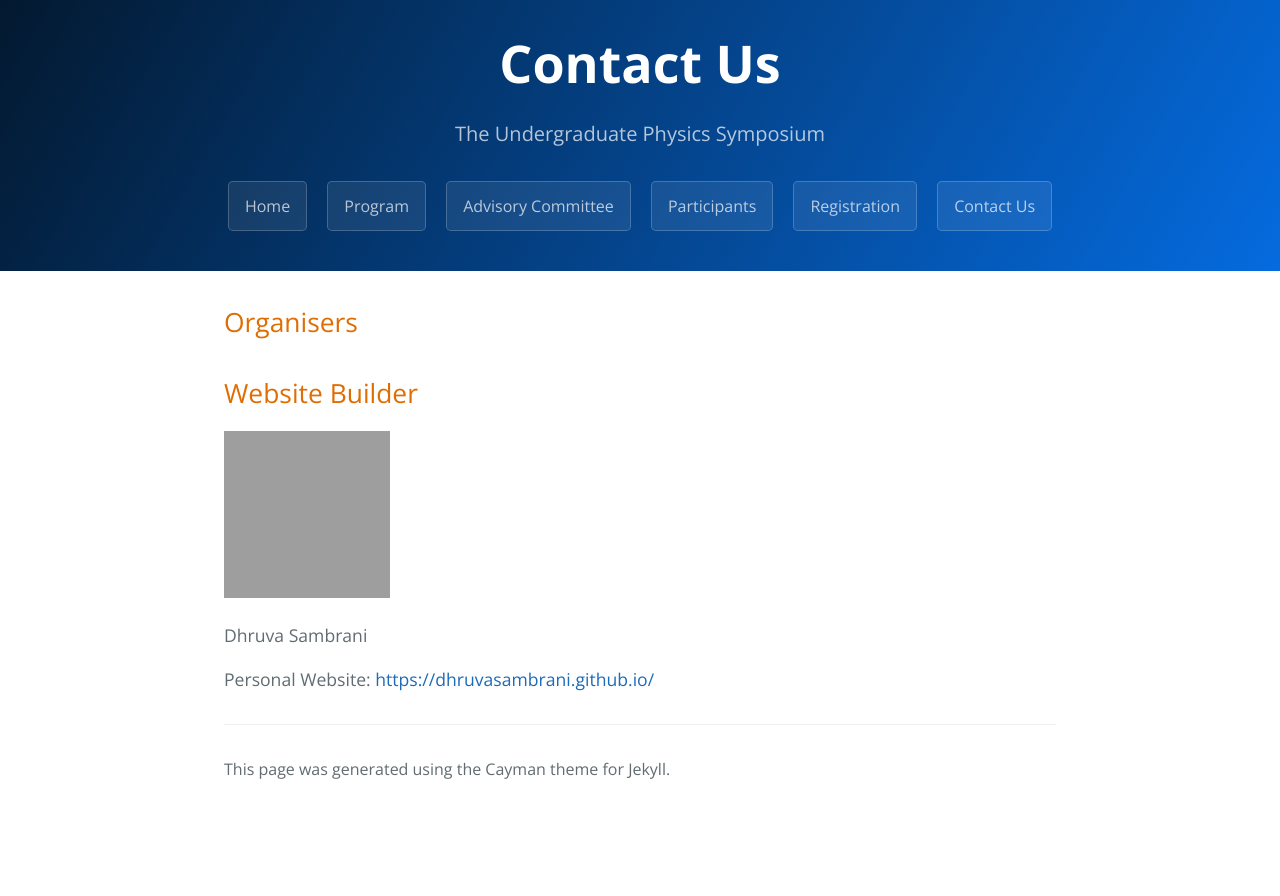
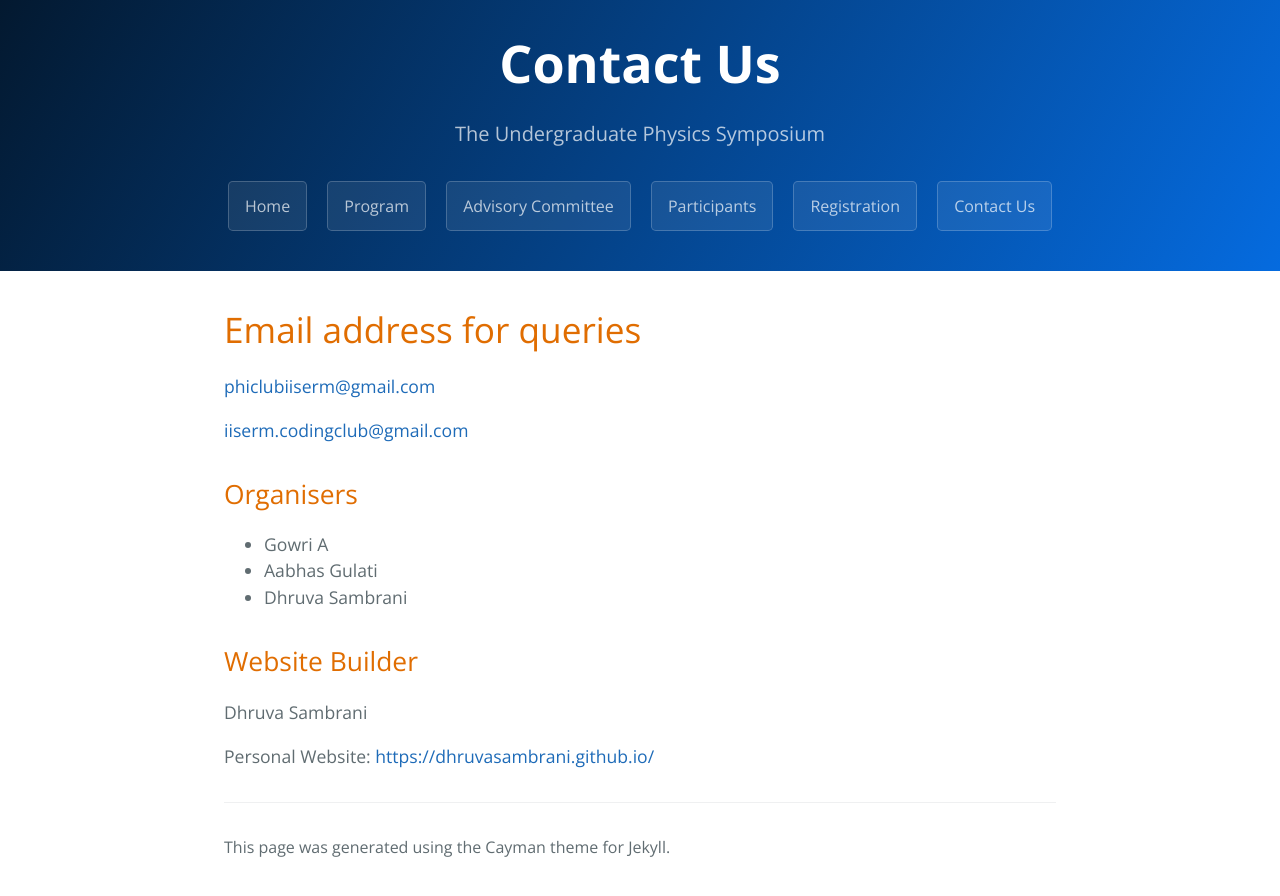
Before and after one commit to IISERM/ugsymposium, a Jekyll site: the page built from contact.md, in a window 1280 px wide. Shown: the top 896 px of the page. Built offline with Jekyll 4.4.1, drawn with Linux system fonts in a browser that asks for light colours; our own code applies the rules of GitHub Pages for plain Markdown files; grey boxes are pictures that could not be loaded.

Commit message:
Update contact.md

```diff
--- a/contact.md
+++ b/contact.md
@@ -3,13 +3,19 @@ title: Contact Us
 nav_index: 6
 ---
 
+# Email address for queries
+
+[phiclubiiserm@gmail.com](mailto:phiclubiiserm@gmail.com)
+
+[iiserm.codingclub@gmail.com](mailto:iiserm.codingclub@gmail.com)
 
 ## Organisers
 
+- Gowri A
+- Aabhas Gulati
+- Dhruva Sambrani
 
 ## Website Builder
-
-![dhruva](https://avatars1.githubusercontent.com/u/44899822?v=4)
 
 Dhruva Sambrani
 
```
